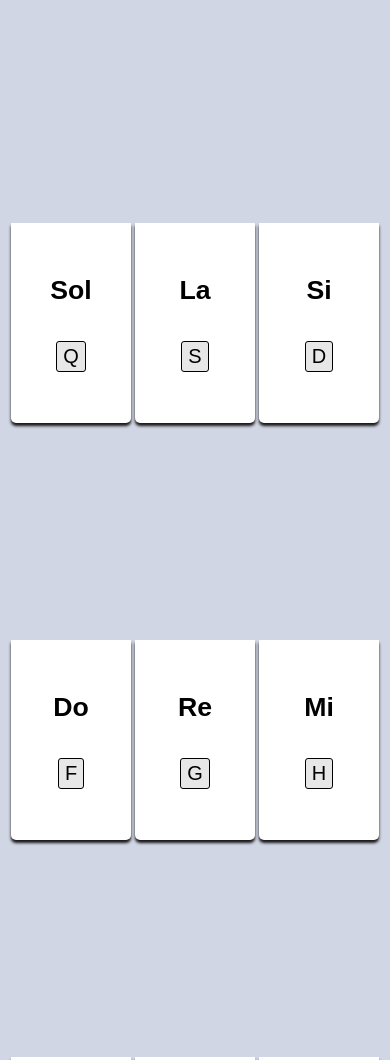
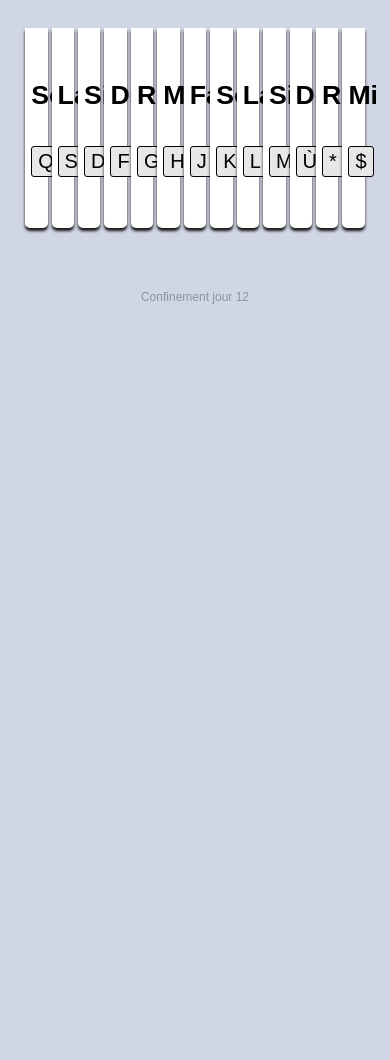
Before and after one commit to Ull/FluteDePanDuTurfu, a plain HTML site: page index.html in a window 390 px wide. Shown: the top 1060 px of the page. After the commit the page ends 844 px from the top, so only its background shows below. Drawn offline with Linux system fonts and the light colour scheme.

Commit message:
Making it phone compatible

```diff
--- a/index.html
+++ b/index.html
@@ -9,7 +9,7 @@
   </head>
   <body>
     <div class="outer-block">
-      <div id="buttons-block"></div>
+      <div id="main-container"></div>
     </div>
     <div id="footer">Confinement jour 12</div>
   </body>
--- a/main.css
+++ b/main.css
@@ -2,30 +2,27 @@ body {
   background-color: rgb(209, 214, 228);
 }
 
-video {
+.note {
+  border-radius: 20px;
+  margin: 2px;
   display: inline-block;
-  width: 120px;
-  height: 213px;
-  border-radius:  5px 5px 0px 0px;
+  width: 6%;
+}
 
+.video {
+  display: inline-block;
+  width: 100%;
+  border-radius: 5px 5px 0px 0px;
+  margin-bottom: -5px;
+  opacity: 0;
+}
+
+.video-active {
+  opacity: 100;
 }
 
 .outer-block {
   text-align: center;
-}
-#videos-block {
-  display: inline-block;
-  margin-top: 50px;
-}
-
-.note {
-    border-radius: 20px;
-    margin: 2px;
-    display: inline-block;
-}
-
-.video-container {
-    height: 213px;
 }
 
 button {
@@ -34,19 +31,19 @@ button {
   box-shadow: 0px 3px 3px rgb(22, 22, 22);
   transition: box-shadow 0.1s ease-in-out;
   border-radius: 0px 0px 5px 5px;
-  width: 120px;
+  width: 100%;
   height: 200px;
   outline: none;
   background-color: white;
 }
 
+.button-active {
+  background-color: rgb(220, 220, 220);
+  box-shadow: 0px 1px 1px rgb(22, 22, 22);
+}
+
 button:hover {
   background-color: rgb(237, 242, 248);
-}
-
-
-
-button h1 {
 }
 
 button h2 {
@@ -59,9 +56,9 @@ button h2 {
 }
 
 #footer {
-    margin-top: 60px;
-    font-family: Arial, Helvetica, sans-serif;
-    font-size: 12px;
-    color: rgb(139, 147, 168);
-    text-align: center;
+  margin-top: 60px;
+  font-family: Arial, Helvetica, sans-serif;
+  font-size: 12px;
+  color: rgb(139, 147, 168);
+  text-align: center;
 }
--- a/main.js
+++ b/main.js
@@ -1,4 +1,4 @@
-var videos = [
+var videosFiles = [
   '01_Sol.mp4',
   '02_La.mp4',
   '03_Si.mp4',
@@ -46,54 +46,60 @@ var keysFrench = [
   '$'
 ]
 
-var videosBlock = document.getElementById('videos-block')
-var buttonsBlock = document.getElementById('buttons-block')
+var mainContainer = document.getElementById('main-container')
 
 var buttons = []
+var videos = []
 
-videos.forEach(function (videoFile, i) {
+videosFiles.forEach(function (videoFile, i) {
   var div = document.createElement('div')
   div.setAttribute('class', 'note')
 
-  var videoContainer = document.createElement('div')
-  videoContainer.setAttribute('class', 'video-container')
   var video = document.createElement('video')
   var source = document.createElement('source')
   source.setAttribute('src', 'videos/' + videoFile)
   video.setAttribute('class', 'video')
   video.appendChild(source)
-  videoContainer.appendChild(video)
-  div.appendChild(videoContainer)
-  video.style.display = 'none'
+  div.appendChild(video)
+  videos.push(video)
 
   var button = document.createElement('button')
   button.innerHTML =
-    videoFile.split('_')[1].split('.')[0] + '\n' + keysFrench[i]
-  button.innerHTML =
     '<h1>' +
-    videoFile.split('_')[1].split('.')[0] +
+    videoFile.split('_')[1].split('.')[0] + // '01_Sol.mp4' -> 'Sol'
     '</h1><h2>' +
-    keysFrench[i] +
+    keysFrench[i] + // Add the keyboard shortcut
     '</h2>'
 
-  button.addEventListener('mousedown', function () {
-    video.style.display = 'inline-block'
-    video.currentTime = 0
-    video.play()
-    button.style.backgroundColor = 'rgb(220, 220, 220)'
-    button.style.boxShadow = '0px 1px 1px rgb(22, 22, 22)'
-  })
-  button.addEventListener('mouseup', function () {
-    video.style.display = 'none'
-    video.pause()
-    button.style.backgroundColor = null
-    button.style.boxShadow = null
-  })
+  button.addEventListener('mousedown', playNote)
+  button.addEventListener('touchstart', playNote)
+  button.addEventListener('mouseup', stopNote)
+  button.addEventListener('touchend', stopNote)
   buttons.push(button)
+
   div.appendChild(button)
+  mainContainer.appendChild(div)
+})
 
-  buttonsBlock.appendChild(div)
-})
+function playNote (e) {
+  var [button, video] = getButtonAndVideo(e)
+  video.currentTime = 0
+  video.play()
+  video.classList.add("video-active");
+  button.classList.add("button-active");
+}
+
+function stopNote (e) {
+  var [button, video] = getButtonAndVideo(e)
+  video.pause()
+  video.classList.remove("video-active");
+  button.classList.remove("button-active");
+}
+
+function getButtonAndVideo(e) {
+  var button = (e.target.nodeName === "BUTTON" ?  e.target : e.target.parentNode)
+  return [button, videos[buttons.indexOf(button)]]
+}
 
 document.addEventListener('keypress', keypressed)
 document.addEventListener('keyup', keyupped)
```
